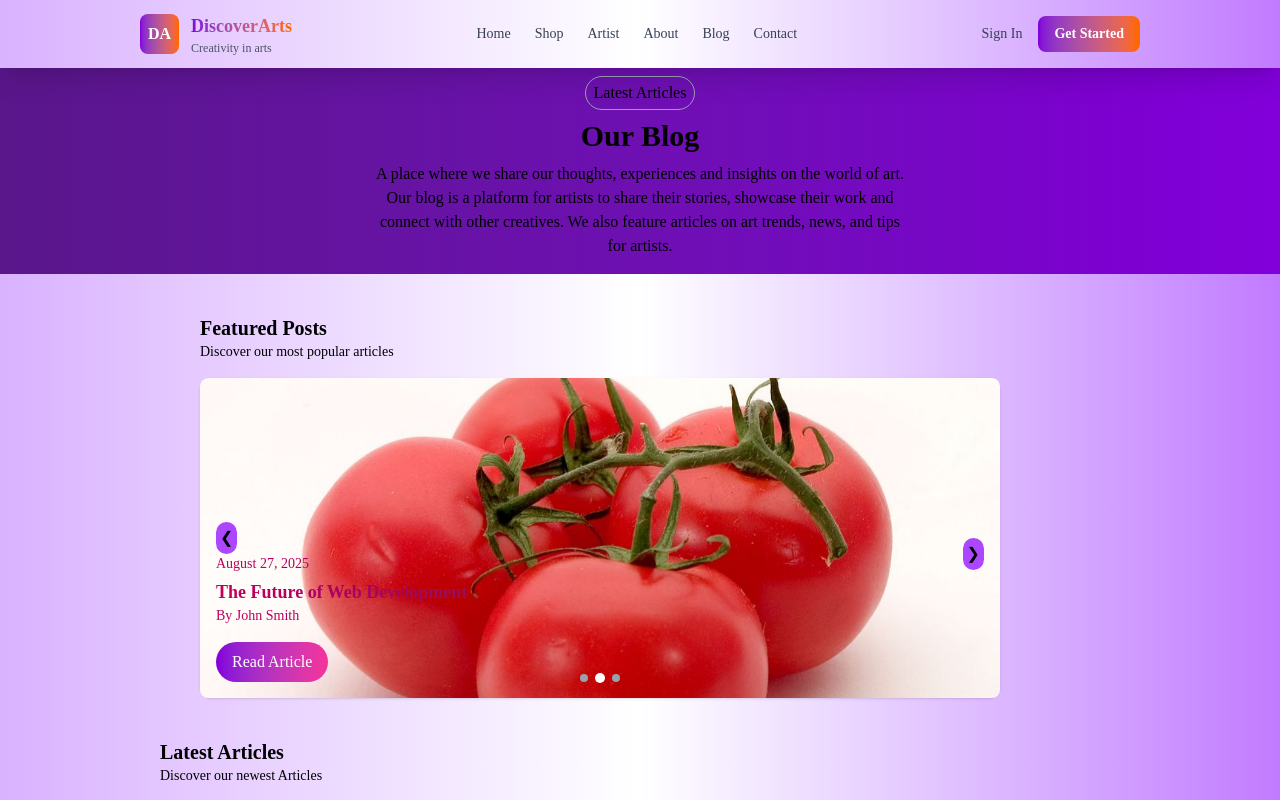
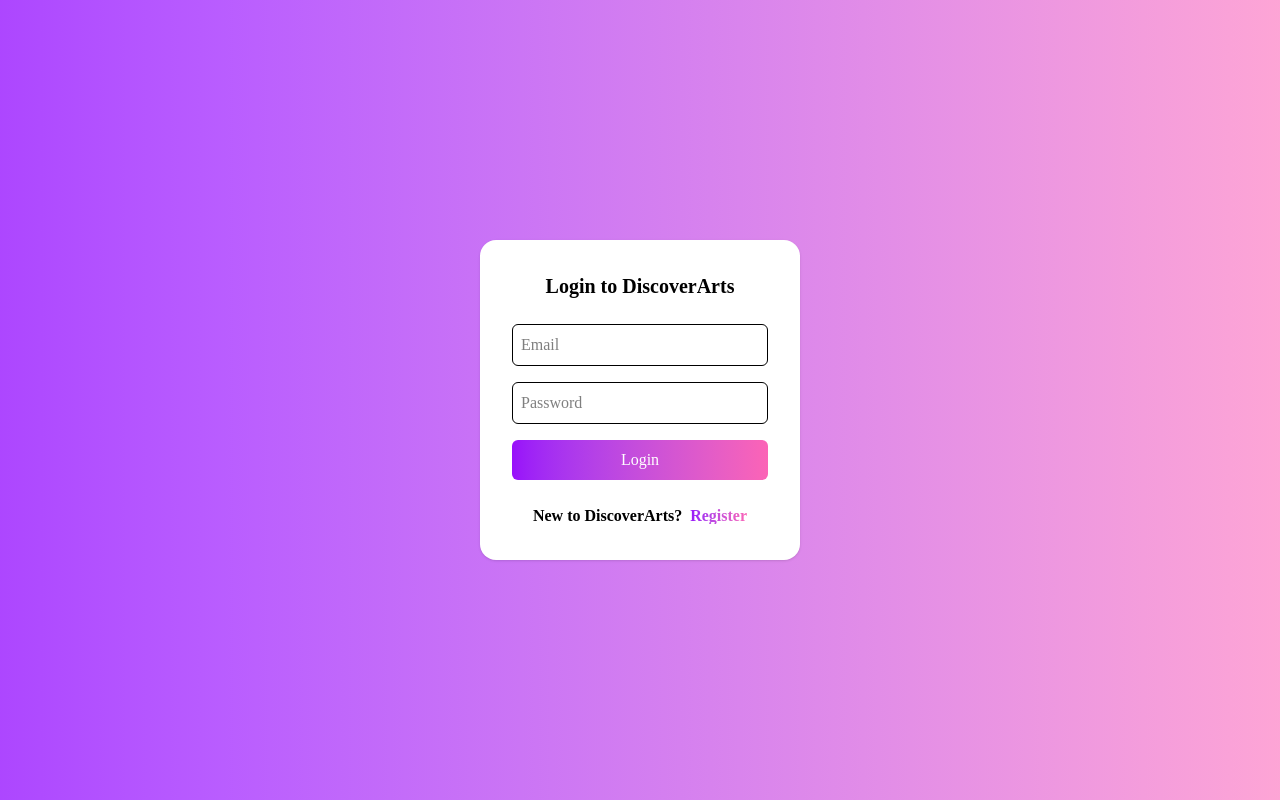
Before and after one commit to Osuald/DiscoverArts, a React (Vite) app: page / in a window 1280 px wide. Shown: the top 800 px of the page. Built offline with nearby package versions, Linux system fonts and the light colour scheme.

Commit message:
Added login and Logout Functionality

```diff
--- a/src/App.jsx
+++ b/src/App.jsx
@@ -1,23 +1,56 @@
+import { useState } from "react";
 import Navbar from "./components/Navbar";
 import Newsletter from "./components/Newsletter";
 import Footer from "./components/Footer";
 import Blog from "./pages/Blog";
+import Login from "./pages/Login";
 
 function App() {
+  const [isLoggedIn, setIsLoggedIn] = useState(false);
+  const [email, setEmail] = useState("");
+  const [password, setPassword] = useState("");
+  const [error, setError] = useState("");
+
+  const correctEmail = "kai";
+  const correctPassword = "kai";
+
+  const handleLogin = (e) => {
+    e.preventDefault();
+    if (email === correctEmail && password === correctPassword) {
+      setIsLoggedIn(true);
+      setError("");
+    } else {
+      setError("Invalid email or password");
+    }
+  };
+
+  const handleLogout = () => {
+    setIsLoggedIn(false);
+    setEmail("");
+    setPassword("");
+  };
+
   return (
-    <div className="App font-['Poppins']">
-      <Navbar />
+    <div className="App font-['Poppins'] min-h-screen bg-gray-50">
+      {!isLoggedIn ? (
+        <Login
+          email={email}
+          password={password}
+          error={error}
+          setEmail={setEmail}
+          setPassword={setPassword}
+          handleLogin={handleLogin}
+        />
+      ) : (
+        <div>
+          {/* ✅ pass login state + logout function to Navbar */}
+          <Navbar isLoggedIn={isLoggedIn} handleLogout={handleLogout} />
 
-      {
-
-      }
-
-      <Blog />
-
-
-      <Newsletter />
-
-      <Footer />
+          <Blog />
+          <Newsletter />
+          <Footer />
+        </div>
+      )}
     </div>
   );
 }
--- a/src/components/Navbar.jsx
+++ b/src/components/Navbar.jsx
@@ -1,7 +1,7 @@
-function Navbar() {
+function Navbar({ isLoggedIn, handleLogout }) {
   return (
     <nav className="fixed top-0 left-0 right-0 z-50 bg-gradient-to-r from-purple-300 via-white to-purple-400 shadow-xl">
-      <div className="container mx-auto px-35 py-3 flex justify-between items-center">
+      <div className="container mx-auto px-20 py-3 flex justify-between items-center">
         <div className="flex gap-3 items-center">
           <button className="bg-gradient-to-r from-purple-700 to-orange-500 p-2 rounded-lg hover:from-purple-800 hover:to-orange-600 hover:scale-105 transition-all duration-200 cursor-pointer text-white font-bold text-base">
             DA
@@ -29,13 +29,28 @@ function Navbar() {
           )}
         </ul>
 
-        <div className="flex gap-4 items-center text-sm">
+        <div className="flex gap-4 items-right text-sm">
+          {!isLoggedIn ? (
+            <>
+              {/* Show these ONLY if not logged in */}
               <a className="text-gray-700 hover:text-purple-800 hover:scale-110 inline-block transition-all duration-200 cursor-pointer">
                 Sign In
               </a>
               <button className="bg-gradient-to-r from-purple-700 to-orange-500 px-4 py-2 rounded-lg hover:from-purple-800 hover:to-orange-600 hover:scale-105 transition-all duration-200 cursor-pointer text-white font-semibold">
                 Get Started
               </button>
+            </>
+          ) : (
+            <>
+              {/* Show this ONLY if logged in */}
+              <button
+                onClick={handleLogout}
+                className="px-4 py-2 bg-red-500 text-white rounded-md hover:bg-red-600"
+              >
+                Logout
+              </button>
+            </>
+          )}
         </div>
       </div>
     </nav>
--- /dev/null
+++ b/src/pages/Login.jsx
@@ -0,0 +1,59 @@
+import React from "react";
+
+const Login = ({
+  email,
+  password,
+  error,
+  setEmail,
+  setPassword,
+  handleLogin,
+}) => {
+  return (
+    <div className="flex items-center bg-gradient-to-r from-purple-500 to-pink-300 justify-center h-screen">
+      <form
+        onSubmit={handleLogin}
+        className="bg-white p-8 rounded-2xl shadow-sm w-80"
+      >
+        <h2 className="text-xl font-semibold text-center mb-6">
+          Login to DiscoverArts
+        </h2>
+
+        <input
+          type="text"
+          placeholder="Email"
+          value={email}
+          onChange={(e) => setEmail(e.target.value)}
+          className="w-full p-2 mb-4 border rounded-md focus:outline-none focus:ring focus:ring-purple-300"
+        />
+
+        <input
+          type="password"
+          placeholder="Password"
+          value={password}
+          onChange={(e) => setPassword(e.target.value)}
+          className="w-full p-2 mb-4 border rounded-md focus:outline-none focus:ring focus:ring-indigo-300"
+        />
+
+        {error && <p className="text-red-500 text-sm mb-3">{error}</p>}
+
+        <button
+          type="submit"
+          className="cursor-pointer w-full bg-gradient-to-r from-purple-600 to-pink-400 text-white p-2 rounded-md hover:bg-gradient-to-r hover:from-purple-800 hover:to-pink-600 transition"
+        >
+          Login
+        </button>
+
+        <h1 className="text-md font-semibold mt-6 text-center">
+          New to DiscoverArts?
+          <span>
+            <a className="bg-gradient-to-r from-purple-600 to-pink-400 bg-clip-text text-transparent cursor-pointer ml-2 hover:bg-gradient-to-r hover:from-purple-800 hover:to-pink-600">
+              Register
+            </a>
+          </span>
+        </h1>
+      </form>
+    </div>
+  );
+};
+
+export default Login;
```
Lines whose indentation alone changed are shown as unchanged.
